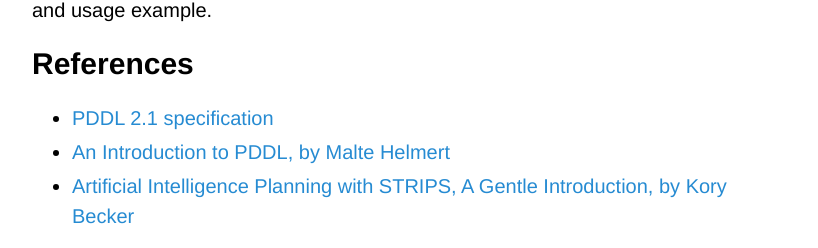
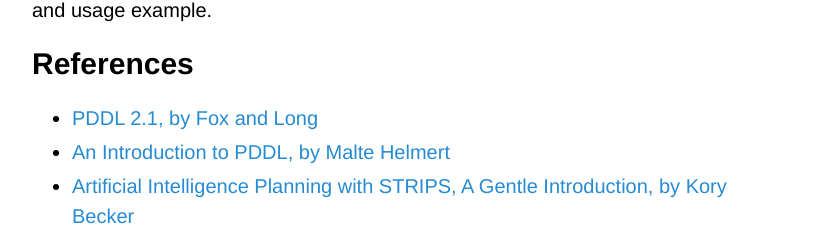
Before and after one commit to Maumagnaguagno/maumagnaguagno.github.io, a Jekyll site: the page built from pddl.md, in a window 1280 px wide and 900 px high, scrolled down 3775 px. Shown: the part 649-897 px from the top of the window, without its empty margins (228-1046 px from the left). Built offline with Jekyll 4.4.1, drawn with Linux system fonts in a browser that asks for light colours; our own code applies the rules of GitHub Pages for plain Markdown files.

Commit message:
Update PDDL 2.1 link to include authors

```diff
--- a/pddl.md
+++ b/pddl.md
@@ -155,6 +155,6 @@ You can add PDDL to your papers/reports using LaTeX listings with a custom templ
 To simplify this process I created a [repository](https://github.com/Maumagnaguagno/Planning_LaTeX "Planning LaTeX") to contain listings for planning and usage example.
 
 ## References
-- [PDDL 2.1 specification](https://helios.hud.ac.uk/scommv/IPC-14/repository/fox-long-jair-2003.pdf)
+- [PDDL 2.1, by Fox and Long](https://helios.hud.ac.uk/scommv/IPC-14/repository/fox-long-jair-2003.pdf)
 - [An Introduction to PDDL, by Malte Helmert](https://www.cs.toronto.edu/~sheila/2542/s14/A1/introtopddl2.pdf)
 - [Artificial Intelligence Planning with STRIPS, A Gentle Introduction, by Kory Becker](http://www.primaryobjects.com/2015/11/06/artificial-intelligence-planning-with-strips-a-gentle-introduction/)
```
